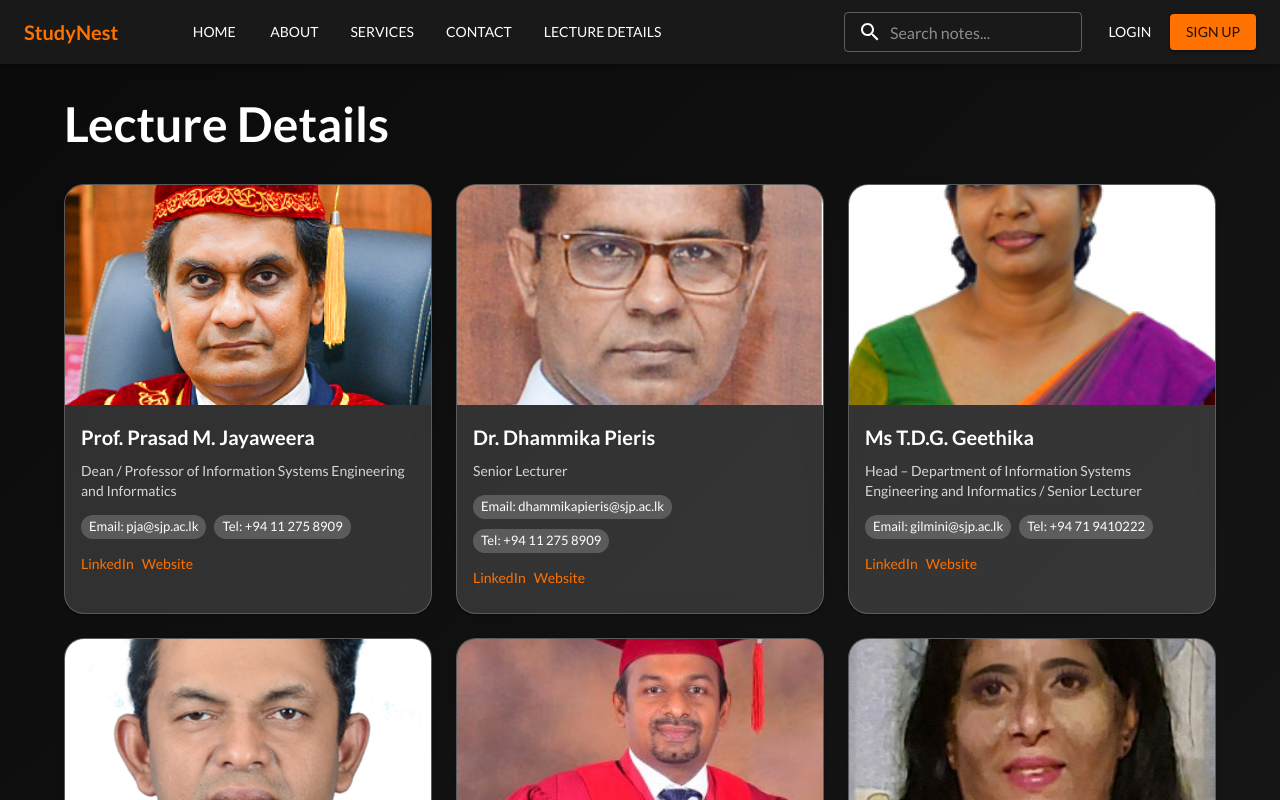
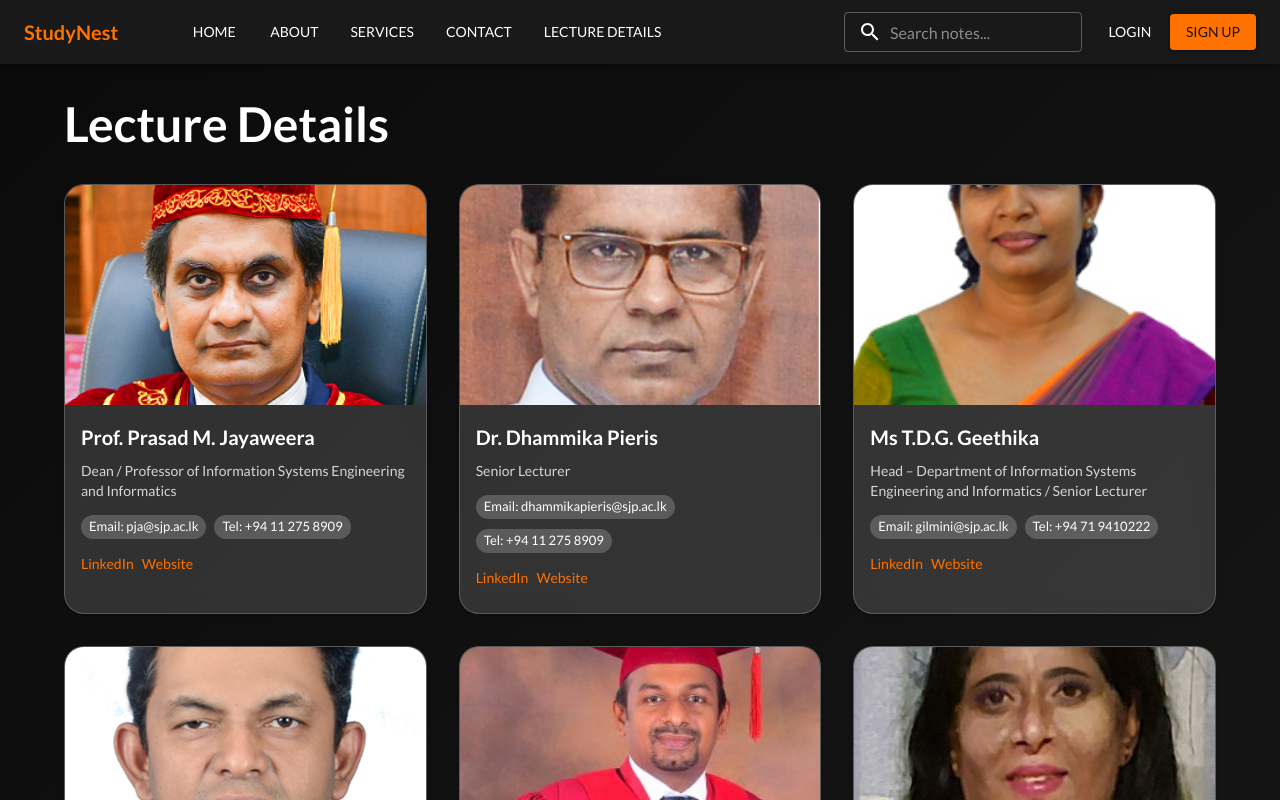
Before and after one commit to Pasindu115530/Study-nest-MERN-version, a React (Vite) app in the folder frontend/: page /lecture-details in a window 1280 px wide. Shown: the top 800 px of the page. Built offline with nearby package versions, Linux system fonts and the light colour scheme; no server answers; the HTML template or start-up script is replaced by a standard one.

Commit message:
read me updated

```diff
--- a/frontend/src/pages/LectureDetails.jsx
+++ b/frontend/src/pages/LectureDetails.jsx
@@ -121,7 +121,7 @@ const LectureDetails = () => {
           Lecture Details
         </Typography>
 
-        <Grid container spacing={3}>
+        <Grid container spacing={4}>
           {lecturers.map((lec, idx) => (
             <Grid item xs={12} sm={6} md={4} key={idx}>
               <Card sx={{ backgroundColor: 'rgba(255,255,255,0.1)', backdropFilter: 'blur(10px)', border: '1px solid rgba(255,255,255,0.2)', borderRadius: '20px', height: '100%' }}>
```
Also changed, not shown: 1 other file (tests, documents, lock files or other folders).
